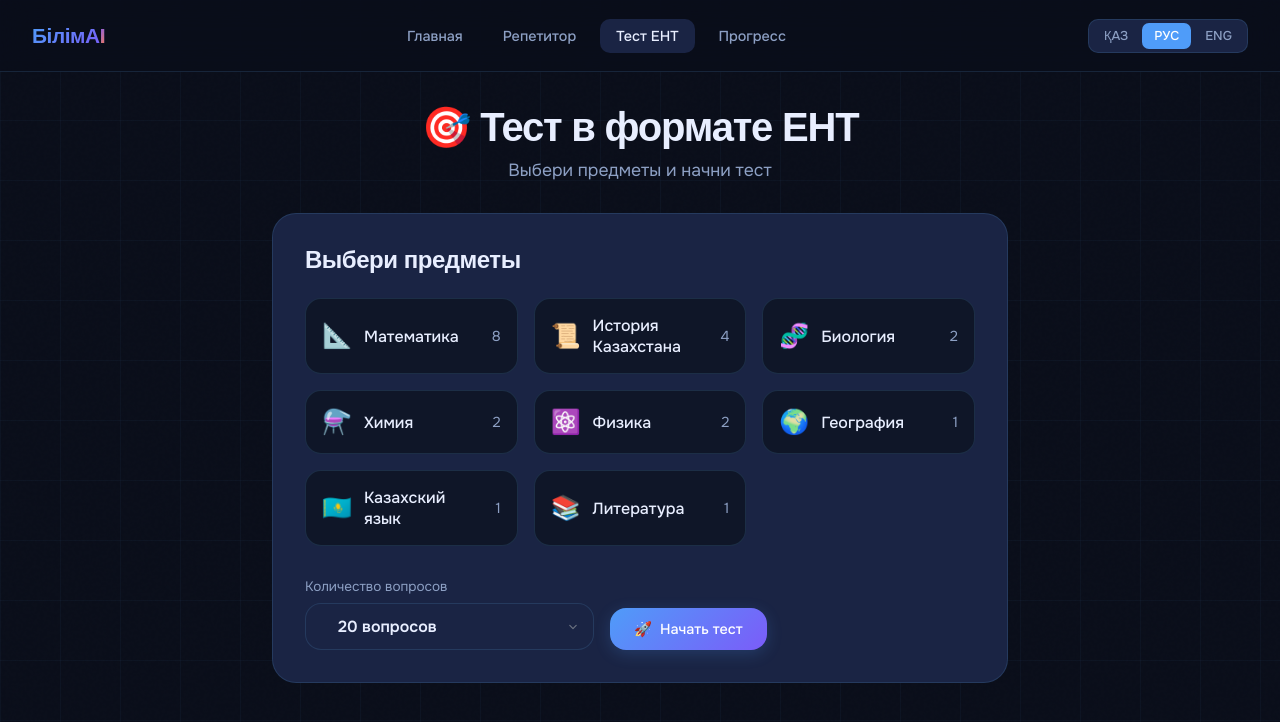
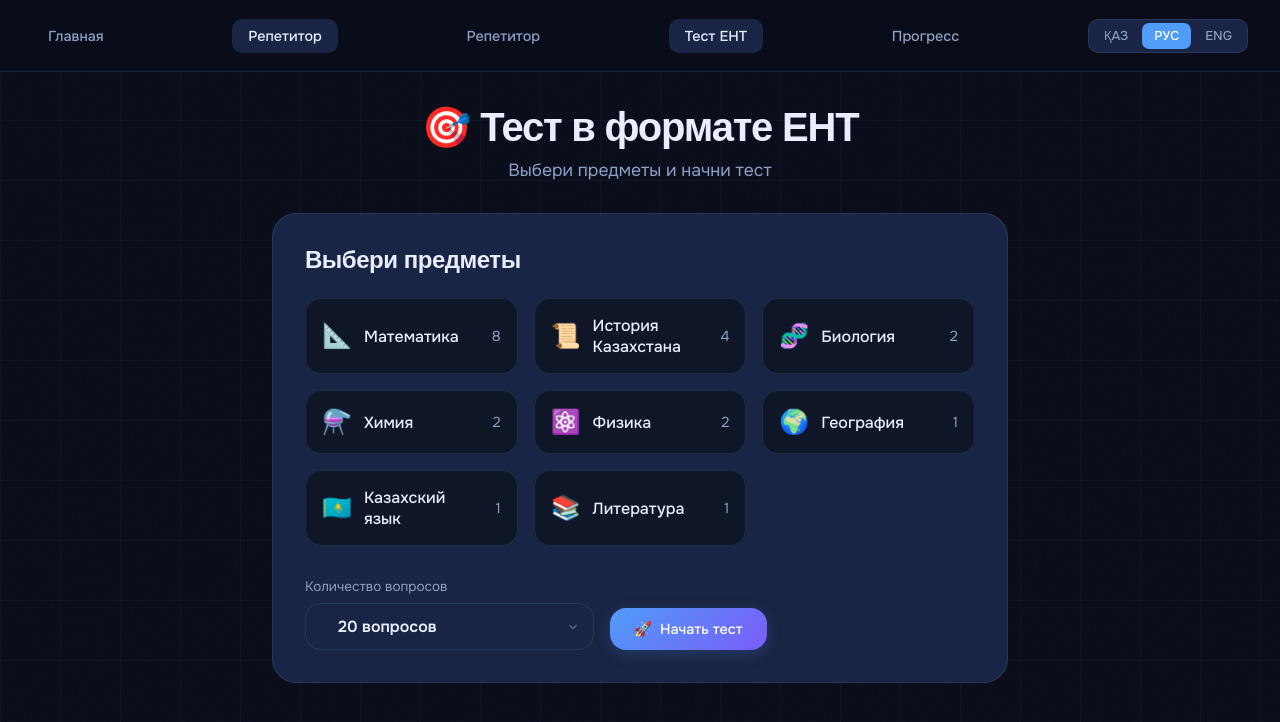
Before and after one commit to sultankabdulmurat3-a11y/ENT-PROJECT.github.io, a plain HTML site: page test.html in a window 1280 px wide. Drawn offline with Linux system fonts and the light colour scheme; a web font is replaced by a local one.

Commit message:
Update test.html

```diff
--- a/test.html
+++ b/test.html
@@ -558,9 +558,9 @@ select:focus { border-color: var(--accent); box-shadow: 0 0 0 3px rgba(79,156,24
 </head>
 <body>
 <header>
-  <a class="logo" href="#" onclick="window.location.href='index.html'; return false;">БілімA<span>I</span></a>
-  <nav class="nav-links">
-    <a href="#" onclick="window.location.href='index.html'; return false;" class="nav-link" id="nav-home"><span data-i18n="nav_home">Главная</span></a>
+
+   <a href="#" onclick="window.location.href='index.html'; return false;" class="nav-link" id="nav-home"><span data-i18n="nav_home">Главная</span></a>
+    <a href="chat.html" class="nav-link active" id="nav-chat"><span data-i18n="nav_chat">Репетитор</span></a>
     <a href="chat.html" class="nav-link" id="nav-chat"><span data-i18n="nav_chat">Репетитор</span></a>
     <a href="test.html" class="nav-link active" id="nav-test"><span data-i18n="nav_test">Тест ЕНТ</span></a>
     <a href="progress.html" class="nav-link" id="nav-progress"><span data-i18n="nav_progress">Прогресс</span></a>
```
